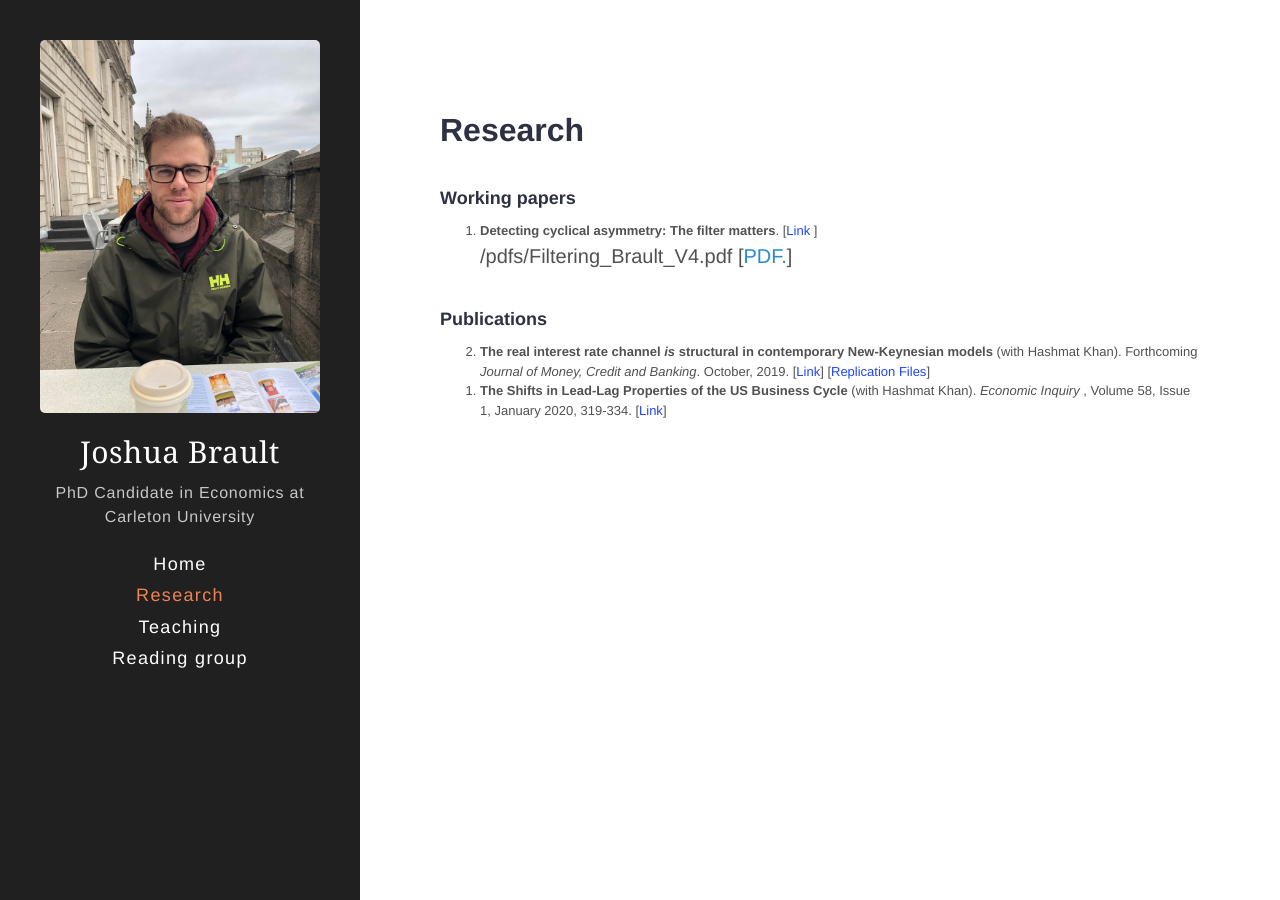
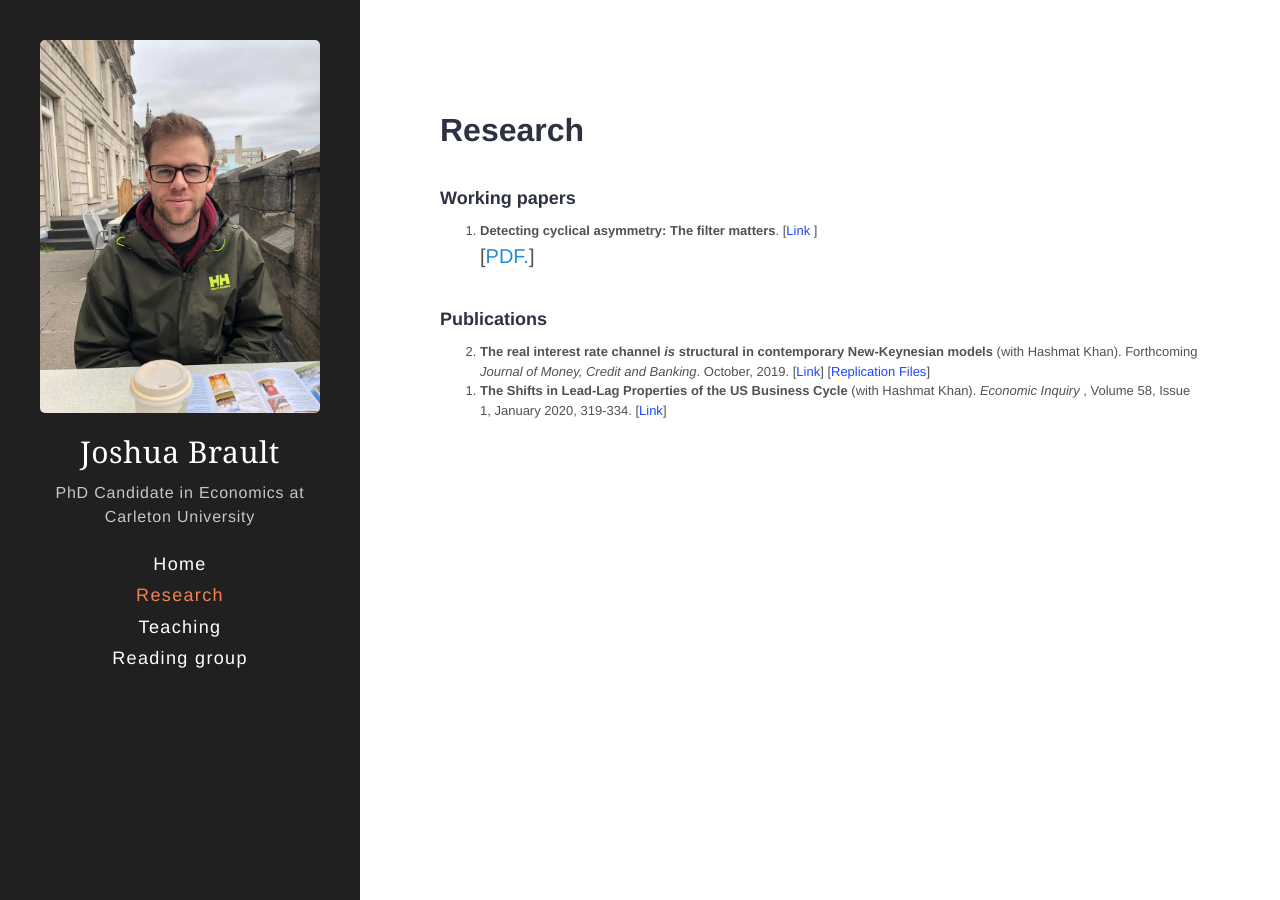
Before and after one commit to braultjosh/braultjosh.github.io, a Jekyll site: the page built from Research.md, in a window 1280 px wide. Built offline with Jekyll 4.4.1, drawn with Linux system fonts in a browser that asks for light colours.

Commit message:
Update Research.md

```diff
--- a/Research.md
+++ b/Research.md
@@ -13,8 +13,6 @@ sidebar_sort_order: 2
 
 <font size="2"> <li>  <b> Detecting cyclical asymmetry: The filter matters</b>.  [<a href="braultjosh.github.io/Filtering_Brault_V4.pdf" style="color:#1F45FC">Link </a>]</li> </font>
 
-{{braultjosh.github.io}}/pdfs/Filtering_Brault_V4.pdf
-
 [<a href="braultjosh.github.io/pdfs/Filtering_Brault_V4.pdf" target="_blank">PDF.</a>]
 
 </ol>
```
